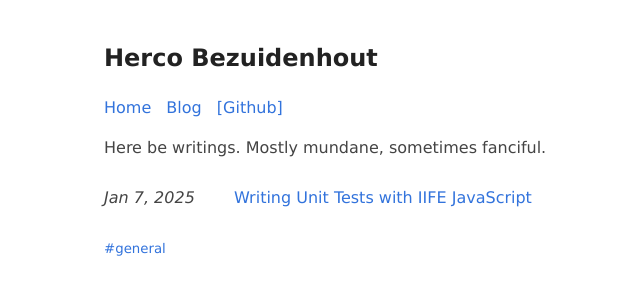
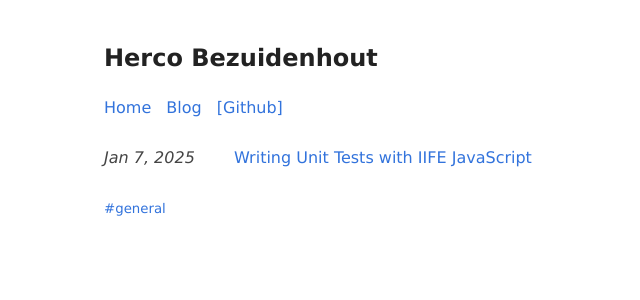
Before and after one commit to hercobezuidenhout/hercobezuidenhout.github.io, a Jekyll site: the page built from blog.md, in a window 1280 px wide. Shown: the top 300 px of the page, without its empty margins (176-816 px from the left). Built offline with Jekyll 4.4.1, drawn with Linux system fonts in a browser that asks for light colours.

Commit message:
Update blog.md

```diff
--- a/blog.md
+++ b/blog.md
@@ -4,5 +4,3 @@ title: Blog
 description: Here be writings
 permalink: /blog
 ---
-
-Here be writings. Mostly mundane, sometimes fanciful.
```
